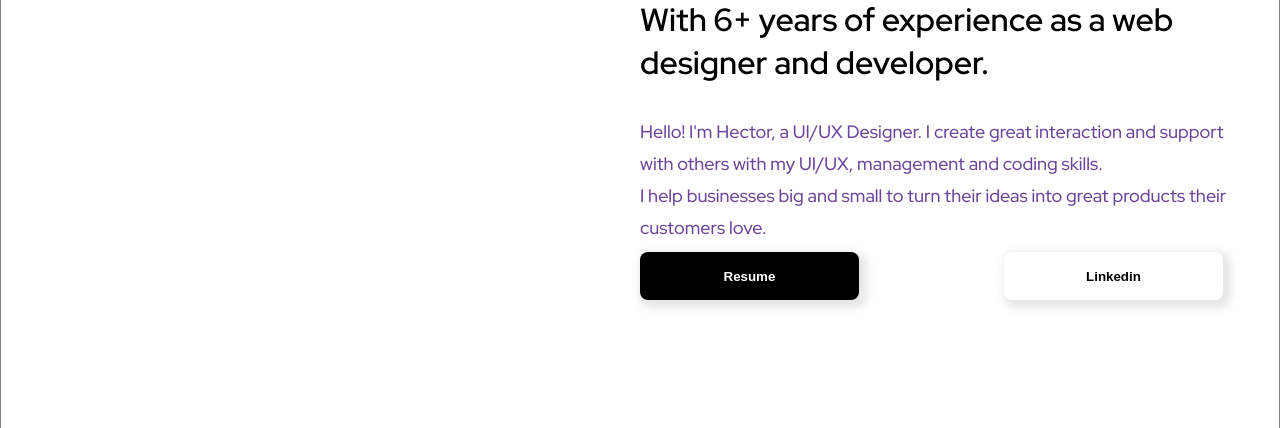
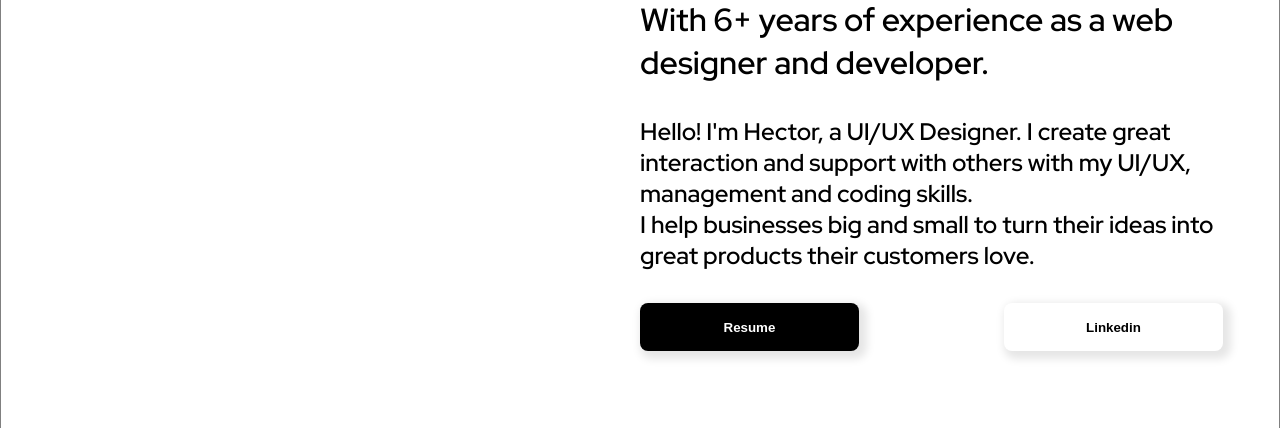
Before and after one commit to Santi029/2023hectorlsantiagouiuxportfolio, a plain HTML site: page index.html in a window 1280 px wide. Shown: the part 372-800 px from the top of the page. Drawn offline with Linux system fonts and the light colour scheme.

Commit message:
H5 update

```diff
--- a/index.html
+++ b/index.html
@@ -78,9 +78,9 @@
                 <h1>UI/UX Designer</h1>
                 <img class="colors-bar" src="./images/Group 195.png" alt="my colors bar">
                 <h3>With 6+ years of experience as a web designer and developer.</h3>
-                <h5>Hello! I'm Hector, a UI/UX Designer. I create great interaction and support with others with my
+                <h4>Hello! I'm Hector, a UI/UX Designer. I create great interaction and support with others with my
                     UI/UX, management and coding skills. <br>I help businesses big and small to turn their ideas into
-                    great products their customers love.</h5>
+                    great products their customers love.</h4>
                 <button class="black-btn">Resume</button>
                 <button id="myprocess" class="white-btn">Linkedin</button>
             </div>
```
